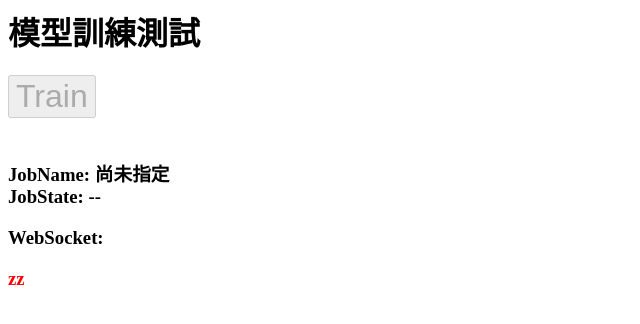
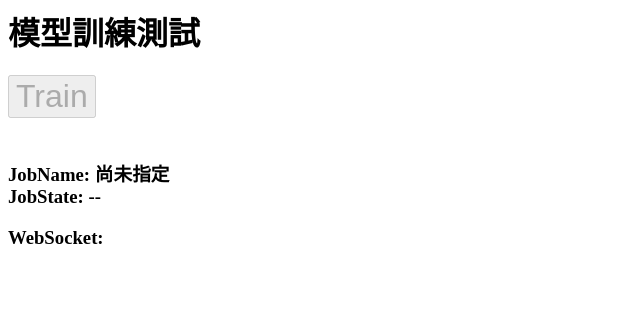
Before and after one commit to marty5499/webcam, a plain HTML site: page train.html in a window 1280 px wide. Shown: the full height of the page, 0-640 px from the left. Drawn offline with nearby package versions, Linux system fonts and the light colour scheme.

Commit message:
remove text

```diff
--- a/train.html
+++ b/train.html
@@ -10,7 +10,7 @@
     </div>
 </h3>
 <h3>WebSocket: <span id='msg'> </span></h3>
-<h3><span id='errMsg' style="color:red">zz</span></h3>
+<h3><span id='errMsg' style="color:red"></span></h3>
 <h2><span id='progress'></span></h2>
 
 <script>
```
